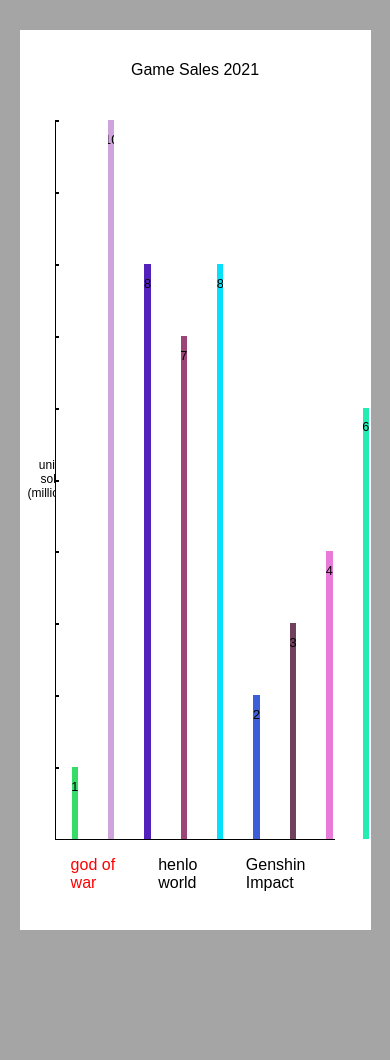
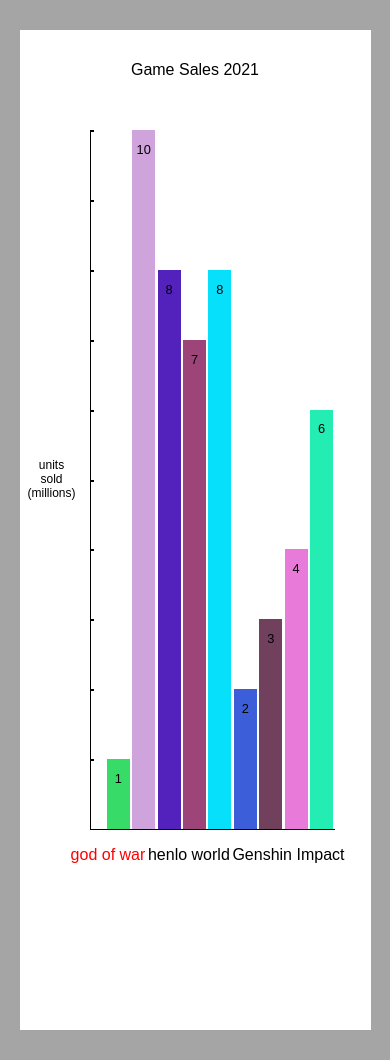
Before and after one commit to meteora277/bar-chart-project, a website: page index.html in a window 390 px wide. Before the commit the page ends 960 px from the top, so only its background shows below. Drawn offline with nearby package versions, Linux system fonts and the light colour scheme.

Commit message:
moved scripts into bar-charts folder and put boilerplate code into /

```diff
--- /dev/null
+++ b/bar-charts/scripts.js
@@ -0,0 +1,93 @@
+
+//create flex container with the divs needed for graph, later functions will target this container
+function createContainer(target){
+
+  $(target).add(`
+  <div class="bar-charts-container" id="bar-charts-container">
+  <div class="y-axis-title"></div>
+  <div class="plot-grid y-plot-line x-plot-line">
+  <div class="bar-container">
+
+  </div>
+  <div class="tick-container">
+
+  </div>
+  </div>
+  <div class="rightlabel"></div>
+  <div class="labels-container">
+
+  </div>
+  </div>
+
+  `).appendTo(target)
+}
+
+//targets the createdContainer and creates x and y axis
+function createGraph(array, {colors, gap}){
+
+  let sortedArray = [...array].sort((a,b) => a - b)
+  let largestItem = sortedArray[ sortedArray.length -1 ]
+
+  array.forEach((item, index) => {
+
+    $(".bar-container").add(`
+    <div class="bar" style="height: ${item / largestItem * 100}%; background:${colors[index] || colors[0] || "black"}">
+    <p>${array[index]|| ""}</p>
+    </div`).appendTo(".bar-container")
+
+  })
+
+  //selects root variables in the css file and modifies the bar width based on how many items are being displayed
+
+  $(":root").css("--number-of-items", array.length - 1)
+  $(":root").css("--gap", gap)
+}
+
+//creates ticks inside the y axis container
+function createTicks({yAxisTicks}){
+
+  for (let i = 0; i < yAxisTicks ; i++){
+
+    $(".tick-container").add(`<div class='tick'><p class='tick-num'></p></div>`).appendTo(".tick-container")
+
+  }
+
+}
+
+//creates a title with passed in arguements
+function createTitle({title, fontSize, titleColor}){
+
+  $(`<div class="title" style="font-size: ${fontSize}; color: ${titleColor};">${title}</div>`).prependTo("#bar-charts-container")
+
+}
+
+// creates labels under the x axis based on passed in arguements
+function createLabels(data, {labels, labelColor}){
+
+  for (let index = 0; index < data.length; index++){
+
+    $(".label-container").add(`<div class="label" style="color:${labelColor[index] || '#000000'};">${labels[index] || ""}</div>`).appendTo(".labels-container")
+
+  }
+  $(":root").css("--number-of-items", labels.length -1)
+}
+
+//inserts text into the right label div
+function labelRight({yAxis}){
+
+  $(".y-axis-title").html(`${yAxis}`)
+
+}
+
+export default function drawBarChart(data,options,element){
+
+  //appends the stylesheet used for the graph
+  $("head").append(`<link rel="stylesheet" href="./bar-charts/style.css">`)
+
+  createContainer(element)
+  createGraph(data, options)
+  createLabels(data, options)
+  createTicks(options)
+  createTitle(options)
+  labelRight(options)
+}
--- a/style.css
+++ b/bar-charts/style.css
@@ -11,7 +11,7 @@
 }
 
 #root {
-  height: 900px;
+  height: 1000px;
 }
 
 *,
@@ -52,18 +52,20 @@
   grid-area: left-label;
 }
 .labels-container {
+  position: relative;
   height: 3rem;
   width: 100%;
   padding-left: calc(10% + 1rem);
   padding-right: 10%;
   margin-top: 1rem;
-  display: flex;
+
 }
 .label {
-  display: flex;
-  justify-content: center;
+
+  display: inline;
   width: calc(100% / var(--number-of-items));
   margin-right: var(--gap);
+  text-align: center;
 }
 
 .title {
@@ -143,3 +145,15 @@
   overflow: hidden;
   padding: 0 0.2rem;
 }
+@media (max-width: 700px){
+  .label {
+    white-space: nowrap;
+  }
+  .bar-charts-container{
+
+    grid-template-columns: 20% 70% 10%;
+    grid-template-rows: 10% 70% 20%;
+
+  }
+
+}
--- a/index.html
+++ b/index.html
@@ -11,6 +11,6 @@
 
   </div>
   <script src="https://ajax.googleapis.com/ajax/libs/jquery/3.6.0/jquery.min.js"></script>
-  <script src="scripts.js"></script>
+  <script type ="module" src="scripts.js"></script>
 </body>
 </html>
--- a/package.json
+++ b/package.json
@@ -6,5 +6,6 @@
     "eslint": "^3.19.0",
     "eslint-config-lighthouselabs": "lighthouse-labs/eslint-config-lighthouselabs",
     "eslint-plugin-react": "^7.26.1"
-  }
+  },
+  "type": "module"
 }
--- a/scripts.js
+++ b/scripts.js
@@ -1,133 +1,13 @@
+import drawBarChart from "./bar-charts/scripts.js"
 
-
-//create flex container with the divs needed for graph, later functions will target this container
-function createContainer(target){
-
-  $(target).add(`
-  <div class="bar-charts-container" id="bar-charts-container">
-  <div class="y-axis-title"></div>
-  <div class="plot-grid y-plot-line x-plot-line">
-  <div class="bar-container">
-
-  </div>
-  <div class="tick-container">
-
-  </div>
-  </div>
-  <div class="rightlabel"></div>
-  <div class="labels-container">
-
-  </div>
-  </div>
-
-  `).appendTo(target)
-}
-
-//targets the createdContainer and creates x and y axis
-function createGraph(array, {colors, gap}){
-
-  let sortedArray = [...array].sort((a,b) => a - b)
-  let largestItem = sortedArray[ sortedArray.length -1 ]
-
-  array.forEach((item, index) => {
-
-    $(".bar-container").add(`
-    <div class="bar" style="height: ${item / largestItem * 100}%; background:${colors[index] || colors[0] || "black"}">
-    <p>${array[index]|| ""}</p>
-    </div`).appendTo(".bar-container")
-
-  })
-
-  //selects root variables in the css file and modifies the bar width based on how many items are being displayed
-
-  $(":root").css("--number-of-items", array.length - 1)
-  $(":root").css("--gap", gap)
-}
-
-//creates ticks inside the y axis container
-function createTicks({yAxisTicks}){
-
-  for (let i = 0; i < yAxisTicks ; i++){
-
-    $(".tick-container").add(`<div class='tick'><p class='tick-num'></p></div>`).appendTo(".tick-container")
-
-  }
-
-}
-
-//creates a title with passed in arguements
-function createTitle({title, fontSize, titleColor}){
-
-  $(`<div class="title" style="font-size: ${fontSize}; color: ${titleColor};">${title}</div>`).prependTo("#bar-charts-container")
-
-}
-
-// creates labels under the x axis based on passed in arguements
-function createLabels({labels, labelColor}){
-
-  labels.forEach((item, index) => {
-
-    $(".label-container").add(`<div class="label" style="color:${labelColor[index] || '#000000'};">${item}</div>`).appendTo(".labels-container")
-
-  })
-  $(":root").css("--number-of-items", labels.length -1)
-}
-
-function labelRight({yAxis}){
-
-  $(".y-axis-title").html(`${yAxis}`)
-
-}
-
-
-// let options = {
-//   title:"Game Sales 2021",
-//   titleColor:"#000000",
-//   fontSize: "16px",
-//   labels:["god of war", "henlo world", "Genshin Impact"],
-//   labelColor: ["#FF0000"],
-//   colors: ["#37db67","#cfa3dc", "#5322bd","#9d4579", "#07e0fb", "#3c5fd9", "#71405d", "#e87ad9", "#23edb2"],
-//   gap: "30px",
-//   yAxis: "units sold (millions)",
-//   yAxisTicks: 10
-// };
-// let data = [1,10,8,7,8,2,3,4,6]
-
-
-function drawBartChart(data,options,element){
-
-  //appends the stylesheet used for the graph
-  $("head").append(`<link rel="stylesheet" href="./style.css">`)
-
-
-  createContainer(element)
-  createGraph(data, options)
-  createLabels(options)
-  createTicks(options)
-  createTitle(options)
-  labelRight(options)
-
-}
-
-
-
-drawBartChart([1,10,8,7,8,2,3,4,6],{
+$( document ).ready(drawBarChart([1,10,8,7,8,2,3,4,6],{
   title:"Game Sales 2021",
   titleColor:"#000000",
   fontSize: "16px",
   labels:["god of war", "henlo world", "Genshin Impact"],
   labelColor: ["#FF0000"],
   colors: ["#37db67","#cfa3dc", "#5322bd","#9d4579", "#07e0fb", "#3c5fd9", "#71405d", "#e87ad9", "#23edb2"],
-  gap: "30px",
+  gap: "1%",
   yAxis: "units sold (millions)",
   yAxisTicks: 10
-}, document.getElementById("root"))
-
-
-//data will be plotted lines
-
-//things we need
-// width = depends on how much data
-// height is dependant on data
-// color, labelcolor, barspacing, x and y axis, title > fontsize and color
-//x-axis label, y axis ticks
+}, document.getElementById("root")))
```
